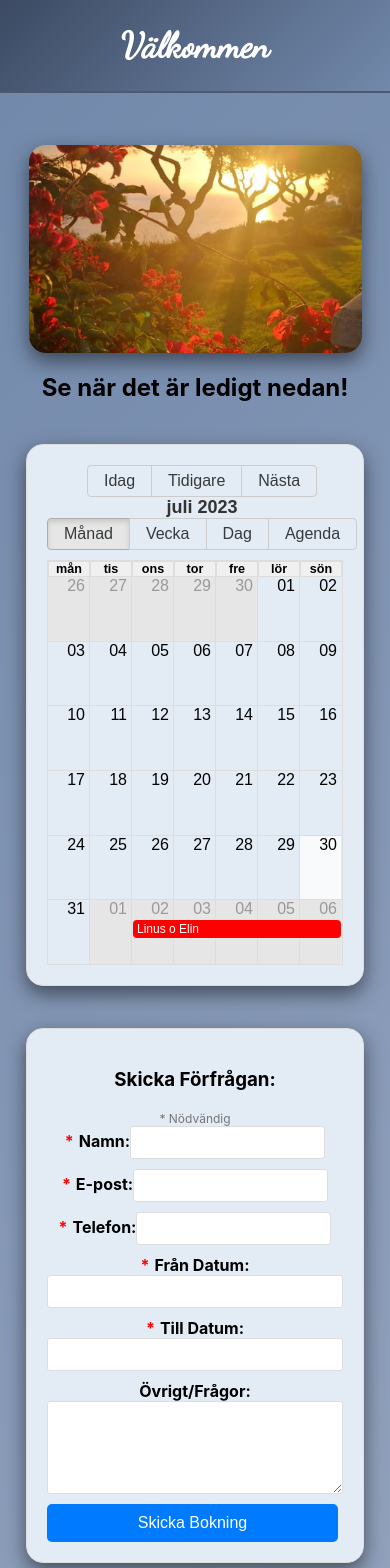
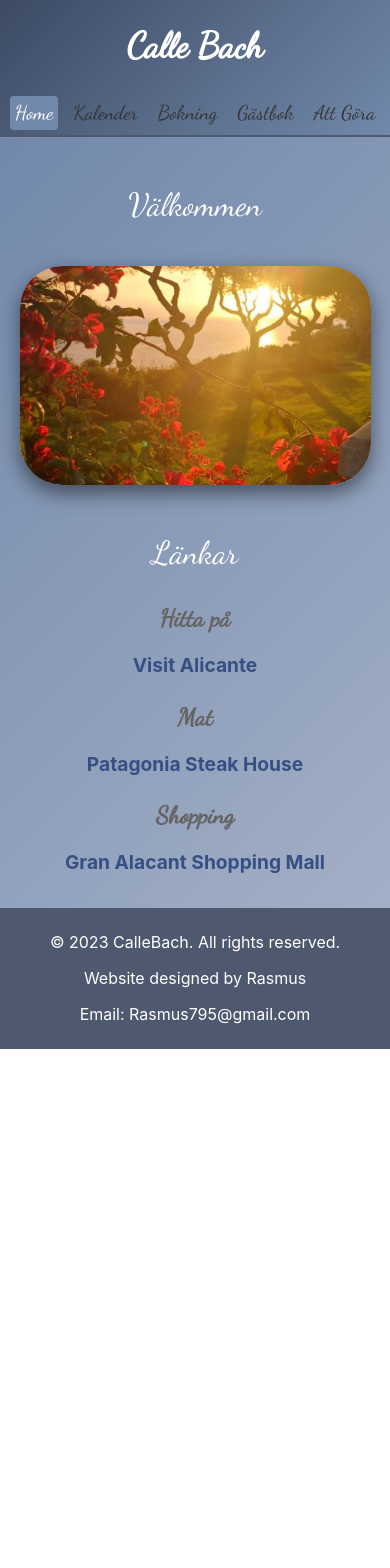
Before and after one commit to RasmusThn/Spanien, a React (Create React App) app: page / in a window 390 px wide. Shown: the top 1568 px of the page. After the commit the page ends 1049 px from the top, so only its background shows below. Built offline with nearby package versions, Linux system fonts and the light colour scheme; no server answers; the database is empty.

Commit message:
Menu added, and a bunch of CSS

```diff
--- a/src/App.css
+++ b/src/App.css
@@ -1,9 +1,12 @@
 /* app.css */
 
 /* Header Styles */
+.App{
+  height: 100%;
+}
 .App-header {
   background: linear-gradient(135deg, #3c4a63, #7289ab);
-  min-height: 10vh;
+  min-height: 5vh;
   display: flex;
   flex-direction: column;
   align-items: center;
@@ -15,70 +18,59 @@
 /* Body Styles */
 .App-body {
   background: linear-gradient(135deg, #7289ab, #a3afc6);
-  min-height: 90vh;
-  display: flex;
+  height:100%;
   align-items: center;
   justify-content: center;
   text-align: center;
+  border-top: 2px solid #4e586e;
+  position: relative;
+  padding-bottom: 1vh;
+  min-height: 69vh;
 }
 
-/* Optional: Add a border to the body to separate it from the header */
-.App-body {
-  padding-top: 5vh;
-  padding-bottom: 5vh;
-  border-top: 2px solid #4e586e; /* Use the same color as the header */
-}
-.todo-list-container {
-  position: relative;
-}
-
-/* Menu Styles */
-.Menu {
-  list-style: none;
-  display: flex;
-  justify-content: center;
-  background-color: #4e586e; /* Lighter menu background color */
-  padding: 0;
-  margin: 0;
-}
-
-.Menu li {
-  padding: 10px;
-}
-
-.Menu li a {
-  color: #fff1e6; /* Light off-white text color */
-  text-decoration: none;
-  font-weight: bold;
-  text-transform: uppercase; /* Uppercase menu text */
-  transition: color 0.2s ease; /* Smooth color transition on hover */
-}
-
-.Menu li a:hover {
-  color: #e3e7f0; /* Lighter link color on hover */
-  text-decoration: underline;
-}
 .row {
-  display: flex;
+  display:flex;
   flex-wrap: wrap;
+  padding-bottom: 14vh;
 }
 
 .column {
   flex: 1;
-  margin: 10px;
+  margin: auto;
 }
+.Menu {
+  display: flex;
+  justify-content: center;
+}
+
+.menu-buttons {
+  display: flex;
+}
+
+/* Basic button styles */
+.menu-buttons button {
+  font-family: 'Dancing Script', cursive;
+  padding: 10px 20px;
+  margin: 5px;
+  border: none;
+  background-color: transparent;
+  color: #333;
+  font-size: 16px;
+  cursor: pointer;
+  transition: color 0.3s ease, background-color 0.3s ease;
+}
+
+/* Button styles for the active menu item */
+.menu-buttons button.active {
+  color: #fff;
+  background-color: #7289ab;
+  border-radius: 4px;
+}
+
+/* Add any other custom styles you want for the buttons */
+
 /* Responsive styles for phones */
-@media (max-width: 600px) {
-  .Menu {
-    flex-direction: column; /* Stack the menu items vertically */
-    align-items: center; /* Center align the items */
-    background-color: #282c34; /* Use the same header color for the menu background */
-    max-width: 80%;
-  }
-
-  .Menu li {
-    padding: 8px 0; /* Reduce the vertical padding */
-  }
+@media (max-width: 768px) {
   .row {
     flex-direction: row; /* Stack the rows vertically on mobile */
   }
@@ -89,4 +81,12 @@
     margin-left: auto;
     margin-right: auto;
   }
+  .menu-buttons {
+    flex-wrap: wrap; /* Allow the buttons to wrap to the next line */
+  }
+
+  .menu-buttons button {
+    padding: 5px 5px; /* Adjust padding for smaller screens */
+    font-size: 20px; /* Adjust font size for smaller screens */
+  }
 }
--- a/src/App.js
+++ b/src/App.js
@@ -1,56 +1,37 @@
-import './App.css';
 import React, { useState } from 'react';
-//import { firestore } from './components/firebase';
-//import { BrowserRouter, Routes, Route } from 'react-router-dom';
 import HomePage from './components/HomePage';
-//import Meny from './components/Meny';
-//import ContactPage from './components/ContactPage';
 import MyCalendar from './components/MyCalendar';
 import BookingForm from './components/BookingForm';
 import TodoList from './components/TodoList';
-// import PicturesPage from './pages/PicturesPage';
-// import CalenderPage from './pages/CalenderPage';
-// import InformationPage from './pages/InformationPage';
-
-// function Main(props) {
-//   return (
-//     <div className="container">
-//       <Routes>
-//         <Route path="/" element={<HomePage />} />
-//         {/* <Route path="/calender" element={<CalenderPage />} /> */}
-//         {/* <Route path="/pictures" element={<PicturesPage />} /> */}
-//         <Route path="/contact" element={<ContactPage />} />
-//         {/* <Route path="/information" element={<InformationPage />} />  */}
-//       </Routes>
-//     </div>
-//   );
-// }
+import './App.css';
 
 function App() {
+  const [isAdminMode, setIsAdminMode] = useState(false);
+  const [selectedMenu, setSelectedMenu] = useState('home');
 
-  const [isAdminMode, setIsAdminMode] = useState(false);
+  const handleMenuClick = (menu) => {
+    setSelectedMenu(menu);
+  };
 
-  return (
-    <div className="App">
-      <header className="App-header">
-        <h1 style={{ fontFamily: "'Dancing Script', cursive" }}>
-          Välkommen
-        </h1>
-      </header>
-      <div className='App-body'>
-        <div>
-          <div className="column">
-            <HomePage />
+  const renderContent = () => {
+    switch (selectedMenu) {
+      case 'home':
+        return <HomePage />;
+      case 'calendar':
+        return <MyCalendar />;
+      case 'booking':
+        return <BookingForm />;
+        case 'guestbook':
+        return(
+          <div className='column'>
 
+          <p>Kommande </p>
           </div>
-          <div className="column">
-            <h2>Se när det är ledigt nedan!</h2>
-            <MyCalendar />
-          </div>
-          <div className="column">
-            <BookingForm />
-          </div>
+          );
 
+      case 'todo':
+        return(
+          <>
           <div className="row">
          <div className='column'>
               <div className="todo-list-container">
@@ -62,21 +43,64 @@ function App() {
                 <TodoList collectionName="Att Göra" isAdminMode={isAdminMode}/>
               </div>
             </div>
+          </div>
+          </>
+        );
+      default:
+        return null;
+    }
+  };
+
+  return (
+    <div className="App">
+      <header className="App-header">
+        <h1 style={{ fontFamily: "'Dancing Script', cursive" }}>
+          Calle Bach
+        </h1>
+        <div className="Menu">
+      <div className="menu-buttons">
+        <button
+          className={selectedMenu === 'home' ? 'active' : ''}
+          onClick={() => handleMenuClick('home')}
+        >
+          Home
+        </button>
+        <button
+          className={selectedMenu === 'calendar' ? 'active' : ''}
+          onClick={() => handleMenuClick('calendar')}
+        >
+          Kalender
+        </button>
+        <button
+          className={selectedMenu === 'booking' ? 'active' : ''}
+          onClick={() => handleMenuClick('booking')}
+        >
+          Bokning
+        </button>
+        <button
+          className={selectedMenu === 'guestbook' ? 'active' : ''}
+          onClick={() => handleMenuClick('guestbook')}
+        >
+          Gästbok
+        </button>
+        <button
+          className={selectedMenu === 'todo' ? 'active' : ''}
+          onClick={() => handleMenuClick('todo')}
+        >
+          Att Göra
+        </button>
+      </div>
+      </div>
+      </header>
+      <div className='App-body'>
+
+            {renderContent()}
+            </div>
+
             <button onClick={() => setIsAdminMode(!isAdminMode)} className="admin-button">
               {isAdminMode ? "" : ""}
             </button>
-        </div>
-        <div>
-  <h1>Länkar</h1>
-  <h3>Hitta på</h3>
-  <h4><a href='https://www.spain.info/en/destination/alicante-alacant/' target="_blank" rel="noreferrer">Visit Alicante</a></h4>
-  <h3>Mat</h3>
-  <h4><a href='https://en.patagoniagranalacant.com/' target="_blank" rel="noreferrer">Patagonia Steak House</a></h4>
-  <h3>Shopping</h3>
-  <h4><a href='http://ccgranalacant.com/' target="_blank" rel="noreferrer">Gran Alacant Shopping Mall</a></h4>
-</div>
-        </div>
-      </div>
+
         </div>
   );
 }
--- a/src/Components/BookingForm.css
+++ b/src/Components/BookingForm.css
@@ -6,7 +6,8 @@ div.booking-form {
     margin: 0 auto;
     padding: 20px;
     border: 1px solid #ddd;
-    margin-top: 5vh;
+    margin-top: 10vh;
+    margin-bottom: 20vh;
     border-radius: 2vh;
     background-color: #e3ebf5;
     box-shadow: 0 8px 20px rgba(0, 0, 0, 0.5);
--- a/src/Components/HomePage.css
+++ b/src/Components/HomePage.css
@@ -2,11 +2,13 @@
 
 .slideshow {
     position: relative;
-    width: 100%;
+    width: 90%;
     height: 0;
+    margin:auto;
+    margin-top: 5vh;
     overflow: hidden;
     padding-top: 56.25%;
-    border-radius: 2vh;
+    border-radius: 5vh;
     box-shadow: 0 8px 20px rgba(0, 0, 0, 0.5);
   }
 
@@ -20,10 +22,31 @@
     opacity: 0;
     z-index: 0;
     transition: opacity 0.5s ease-in-out;
-    border-radius: 10px;
-
+    border-radius: 5vh;
   }
 
+  .rubriker{
+    padding-top: 2vh;
+    font-size: 2rem;
+    color: #fff;
+    font-family: 'Dancing Script', cursive;
+  }
+  h3 {
+    font-family: 'Dancing Script', cursive;
+    font-size: 1.5rem;
+    color: #666464;
+    margin-top: 1rem;
+  }
+
+  h4 {
+    font-size: 1.2rem;
+    color: #394c68;
+    margin-top: 0.5rem;
+  }
+  a {
+    color: #374f83; /* Link color in the footer */
+    text-decoration: none;
+  }
   .front-image.active {
     opacity: 1;
     z-index: 1;
@@ -31,14 +54,4 @@
   @media (max-width: 768px) {
     .slideshow {
       max-width: 90%;
-      margin: 0 auto;
     }}
-
-  /* .front-image {
-    max-width: 100%;
-    height: auto;
-    border-radius: 8px;
-    box-shadow: 0 8px 20px rgba(0, 0, 0, 0.5);
-    margin-bottom: 20px;
-
-  } */
--- a/src/Components/HomePage.js
+++ b/src/Components/HomePage.js
@@ -25,16 +25,29 @@ function HomePage() {
   }, []);
 
   return (
+    <div>
+<p className='rubriker'>Välkommen</p>
     <div className="slideshow">
       {images.map((image, index) => (
         <img
-          key={index}
-          src={image}
-          className={`front-image ${index === currentImageIndex ? 'active' : ''}`}
-          alt={`img${index}`}
+        key={index}
+        src={image}
+        className={`front-image ${index === currentImageIndex ? 'active' : ''}`}
+        alt={`img${index}`}
         />
-      ))}
+        ))}
     </div>
+     <div className="links-container">
+     <p className='rubriker'>Länkar</p>
+     <h3>Hitta på</h3>
+     <h4><a href='https://www.spain.info/en/destination/alicante-alacant/' target="_blank" rel="noreferrer">Visit Alicante</a></h4>
+     <h3>Mat</h3>
+     <h4><a href='https://en.patagoniagranalacant.com/' target="_blank" rel="noreferrer">Patagonia Steak House</a></h4>
+     <h3>Shopping</h3>
+     <h4><a href='http://ccgranalacant.com/' target="_blank" rel="noreferrer">Gran Alacant Shopping Mall</a></h4>
+   </div>
+        </div>
+
   );
 }
 
--- a/src/Components/MyCalendar.css
+++ b/src/Components/MyCalendar.css
@@ -3,34 +3,30 @@
 /* Container styles */
 div.my-calendar-container {
     max-width: 800px;
-    margin: 0 auto;
+    margin:auto;
+    margin-top: 10vh;
     padding: 20px;
-    border: 1px solid #ddd;
-    margin-top: 5vh;
-    border-radius: 2vh;
+    margin-bottom: 16.5vh;
+    border: 1px solid #0c0c0c;
+    border-radius: 3vh;
     background-color: #e3ebf5;
     box-shadow: 0 8px 20px rgba(0, 0, 0, 0.5);
   }
 
-  /* Heading styles */
-  h3 {
-    text-align: center;
-    margin-bottom: 20px;
-  }
 
   /* Calendar styles */
   .rbc-calendar {
-    font-family: 'Arial', sans-serif;
-    font-size: 14px;
+    font-family: 'Dancing Script', cursive;
+    font-size: 20px;
   }
 
   .rbc-header {
-    background-color: #f0f0f0;
+    background-color: #ccd182;
     border: 1px solid #ddd;
   }
 
   .rbc-today {
-    background-color: #f9fafc;
+    background-color: #6586c4;
   }
 
   .rbc-toolbar-label {
@@ -38,8 +34,6 @@ div.my-calendar-container {
     font-weight: bold;
     color: #333;
   }
-
-
 
   .rbc-event {
     background-color: #007bff;
--- a/src/Components/MyCalendar.js
+++ b/src/Components/MyCalendar.js
@@ -13,13 +13,13 @@ function MyCalendar() {
       title: 'Lucas m familj, Patrik o Lina',
       start: new Date('2023-09-08'),
       end: new Date('2023-09-19'),
-      color: 'red',
+      color: '#900000',
     },
     {
       title: 'Linus o Elin',
       start: new Date('2023-08-02'),
       end: new Date('2023-08-09'),
-      color: 'red',// #DAA520Yellow
+      color: '#900000',//
     },
   ];
 
--- a/src/Components/TodoList.css
+++ b/src/Components/TodoList.css
@@ -5,7 +5,7 @@ div.todo-list {
   position: relative;
   max-width: 400px;
   margin: 0 auto;
-  padding: 20px;
+  padding: 10px;
   border: 1px solid #ddd;
   margin-top: 5vh;
   border-radius: 2vh;
@@ -19,6 +19,7 @@ div.todo-list {
   h3 {
     text-align: center;
     margin-bottom: 20px;
+
   }
 
   /* List styles */
@@ -27,22 +28,13 @@ div.todo-list {
     padding: 0;
   }
 
-  li {
-  display: flex;
-  justify-content: space-between;
-  align-items: center;
-  font-weight: bold;
-  padding: 8px;
-  border-radius: 3px;
-  margin-bottom: 10px;
-}
 li.item{
   display: flex;
   justify-content: space-between;
   align-items: center;
   text-align: left;
   font-weight: bold;
-  padding: 8px;
+  padding: 5px;
   border-radius: 3px;
   margin-bottom: 10px;
 }
@@ -52,7 +44,7 @@ li.item.admin-mode {
 }
   /* Center the label text */
 li label {
-    flex-grow: 1; /* Allow the label to take up available space and center it */
+    flex-grow: 1;
     text-align: left; /* Center the text within the label */
     margin: 0 10px;
   }
@@ -73,13 +65,13 @@ li label {
   input {
     padding: 8px;
     border: 1px solid #ddd;
-    border-radius: 3px;
+    border-radius: 10px;
   }
 
   textarea {
     padding: 8px;
     border: 1px solid #ddd;
-    border-radius: 3px;
+    border-radius: 10px;
     max-width: 100%;
     resize: both; /* Allow vertical resizing of textarea */
   }
@@ -190,7 +182,7 @@ li label {
 
     /* You can also make specific elements smaller */
     .todo-list .heading {
-      font-size: 18px; /* Adjust the font size for the heading */
+      font-size: 18px;
     }
 
     .todo-list .list label {
--- a/src/Components/TodoList.js
+++ b/src/Components/TodoList.js
@@ -96,7 +96,7 @@ const TodoList = ({ collectionName, isAdminMode }) => {
 
   return (
     <div className={`todo-list ${isAdminMode ? 'isAdminMode' : ''}`}>
-      <h3 className="heading">{collectionName}</h3>
+      <h2 style={{ fontFamily: "'Dancing Script', cursive" }} className="heading">{collectionName}</h2>
       <hr/>
       <div className="pagination">
         <button onClick={handlePrevPage} disabled={currentPage === 1}>
--- a/src/index.css
+++ b/src/index.css
@@ -1,8 +1,7 @@
 body {
   margin: 0;
-  font-family: -apple-system, BlinkMacSystemFont, 'Segoe UI', 'Roboto', 'Oxygen',
-    'Ubuntu', 'Cantarell', 'Fira Sans', 'Droid Sans', 'Helvetica Neue',
-    sans-serif;
+  font-family: 'Lobster', -apple-system, BlinkMacSystemFont, 'Segoe UI', 'Roboto', 'Oxygen',
+    'Ubuntu', 'Cantarell', 'Fira Sans', 'Droid Sans', 'Helvetica Neue';
   -webkit-font-smoothing: antialiased;
   -moz-osx-font-smoothing: grayscale;
 }
@@ -16,7 +15,7 @@ code {
 .footer {
   background-color: #4e586e; /* Background color for the footer */
   color: #fff; /* Text color */
-  padding: 20px; /* Adjust the padding as needed */
+  padding: 1vh; /* Adjust the padding as needed */
   text-align: center;
 }
 
```
Also changed, not shown: src/Components/BookingForm.js (+0 -20 lines). Lines whose indentation alone changed are shown as unchanged.
